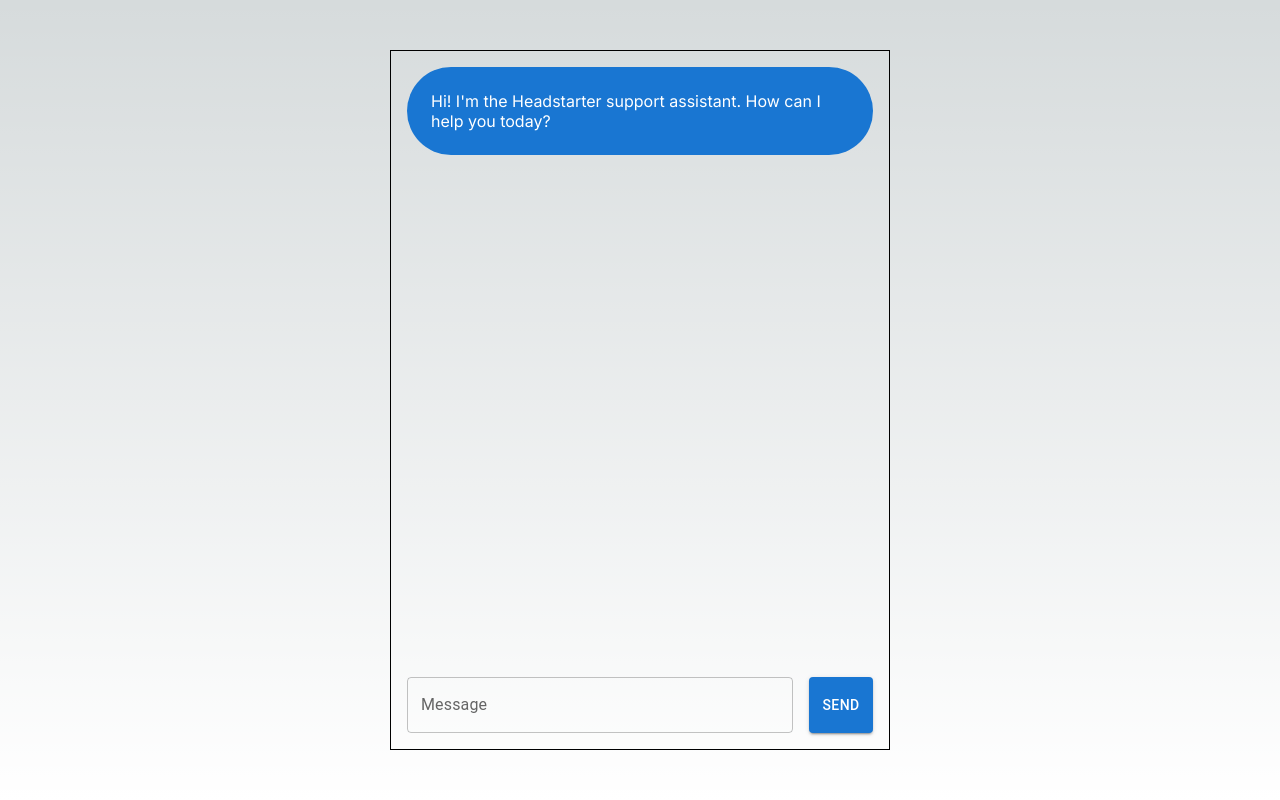
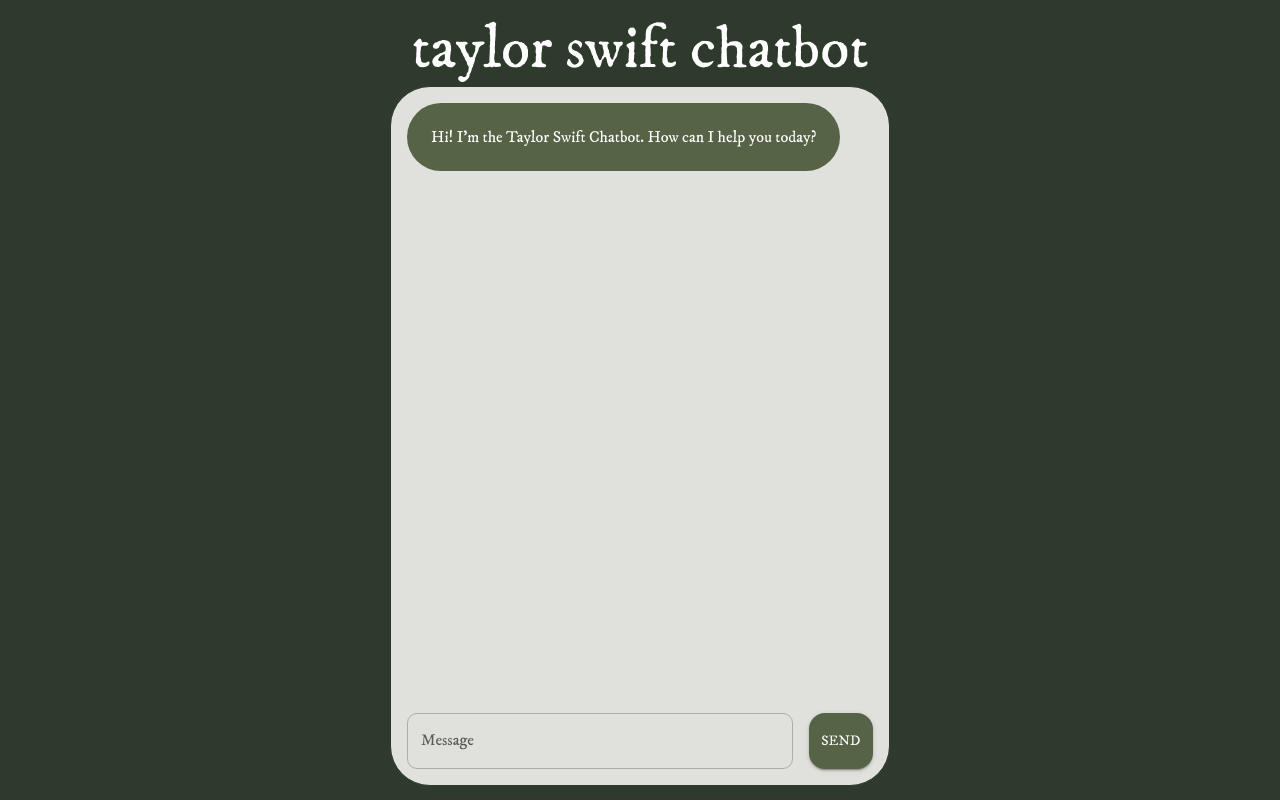
Before and after one commit to saloni-jain-code/AI-Support-Bot, a Next.js app: page / in a window 1280 px wide. Built offline with nearby package versions, Linux system fonts and the light colour scheme.

Commit message:
changed chatbot's prompt and improved UI

```diff
--- a/app/api/chat/route.js
+++ b/app/api/chat/route.js
@@ -4,9 +4,8 @@
 
 
 // System prompt for the AI, providing guidelines on how to respond to users
-const systemPrompt = `Hello! Welcome to Headstarter AI, your go-to platform for software engineering interview preparation.
-I'm here to assist you with any questions or issues you might have.
-How can I help you today? You can ask me about our services, troubleshooting, or any other inquiries you may have.`;
+const systemPrompt = `Hello! Welcome to the Taylor Swift Chatbot, your go-to platform for anything related to Taylor Swift albums and songs.
+I'm here to assist you with any questions you might have. How can I help you today?`;
 
 
 // POST function to handle incoming requests
--- a/app/globals.css
+++ b/app/globals.css
@@ -1,107 +1,7 @@
-:root {
-  --max-width: 1100px;
-  --border-radius: 12px;
-  --font-mono: ui-monospace, Menlo, Monaco, "Cascadia Mono", "Segoe UI Mono",
-    "Roboto Mono", "Oxygen Mono", "Ubuntu Monospace", "Source Code Pro",
-    "Fira Mono", "Droid Sans Mono", "Courier New", monospace;
-
-  --foreground-rgb: 0, 0, 0;
-  --background-start-rgb: 214, 219, 220;
-  --background-end-rgb: 255, 255, 255;
-
-  --primary-glow: conic-gradient(
-    from 180deg at 50% 50%,
-    #16abff33 0deg,
-    #0885ff33 55deg,
-    #54d6ff33 120deg,
-    #0071ff33 160deg,
-    transparent 360deg
-  );
-  --secondary-glow: radial-gradient(
-    rgba(255, 255, 255, 1),
-    rgba(255, 255, 255, 0)
-  );
-
-  --tile-start-rgb: 239, 245, 249;
-  --tile-end-rgb: 228, 232, 233;
-  --tile-border: conic-gradient(
-    #00000080,
-    #00000040,
-    #00000030,
-    #00000020,
-    #00000010,
-    #00000010,
-    #00000080
-  );
-
-  --callout-rgb: 238, 240, 241;
-  --callout-border-rgb: 172, 175, 176;
-  --card-rgb: 180, 185, 188;
-  --card-border-rgb: 131, 134, 135;
-}
-
-@media (prefers-color-scheme: dark) {
-  :root {
-    --foreground-rgb: 255, 255, 255;
-    --background-start-rgb: 0, 0, 0;
-    --background-end-rgb: 0, 0, 0;
-
-    --primary-glow: radial-gradient(rgba(1, 65, 255, 0.4), rgba(1, 65, 255, 0));
-    --secondary-glow: linear-gradient(
-      to bottom right,
-      rgba(1, 65, 255, 0),
-      rgba(1, 65, 255, 0),
-      rgba(1, 65, 255, 0.3)
-    );
-
-    --tile-start-rgb: 2, 13, 46;
-    --tile-end-rgb: 2, 5, 19;
-    --tile-border: conic-gradient(
-      #ffffff80,
-      #ffffff40,
-      #ffffff30,
-      #ffffff20,
-      #ffffff10,
-      #ffffff10,
-      #ffffff80
-    );
-
-    --callout-rgb: 20, 20, 20;
-    --callout-border-rgb: 108, 108, 108;
-    --card-rgb: 100, 100, 100;
-    --card-border-rgb: 200, 200, 200;
-  }
-}
+@import url('https://fonts.googleapis.com/css2?family=IM+Fell+DW+Pica:ital@0;1&display=swap');
 
 * {
   box-sizing: border-box;
   padding: 0;
   margin: 0;
 }
-
-html,
-body {
-  max-width: 100vw;
-  overflow-x: hidden;
-}
-
-body {
-  color: rgb(var(--foreground-rgb));
-  background: linear-gradient(
-      to bottom,
-      transparent,
-      rgb(var(--background-end-rgb))
-    )
-    rgb(var(--background-start-rgb));
-}
-
-a {
-  color: inherit;
-  text-decoration: none;
-}
-
-@media (prefers-color-scheme: dark) {
-  html {
-    color-scheme: dark;
-  }
-}
--- a/app/layout.js
+++ b/app/layout.js
@@ -4,7 +4,7 @@
 const inter = Inter({ subsets: ["latin"] });
 
 export const metadata = {
-  title: "Create Next App",
+  title: "Taylor Swift Chatbot",
   description: "Generated by create next app",
 };
 
--- a/app/page.js
+++ b/app/page.js
@@ -1,13 +1,46 @@
 'use client'
 
-import { Box, Button, Stack, TextField } from '@mui/material'
+import { Box, Button, Stack, TextField, Typography, createTheme, ThemeProvider } from '@mui/material'
 import { useState, useRef, useEffect } from 'react'
+import {teal} from '@mui/material/colors';
+
+
+const theme = createTheme({
+  palette: {
+    primary: {
+      main: '#576347',
+      dark: '#2E3B2C',
+      light: '#E0E0DD',
+    },
+    secondary: {
+      main: '#93A9A7',
+      dark: '#A3B7B6',
+      light: '#dd6caa',
+    },
+  },
+  typography: {
+    fontFamily: [
+      'IM Fell DW Pica',
+    ].join(','),
+  },
+});
+// 'IM Fell DW Pica',
+//       '-apple-system',
+//       'BlinkMacSystemFont',
+//       '"Segoe UI"',
+//       'Roboto',
+//       '"Helvetica Neue"',
+//       'Arial',
+//       'sans-serif',
+//       '"Apple Color Emoji"',
+//       '"Segoe UI Emoji"',
+//       '"Segoe UI Symbol"'
 
 export default function Home() {
   const [messages, setMessages] = useState([
     {
       role: 'assistant',
-      content: "Hi! I'm the Headstarter support assistant. How can I help you today?",
+      content: "Hi! I'm the Taylor Swift Chatbot. How can I help you today?",
     },
   ])
   const [message, setMessage] = useState('')
@@ -80,6 +113,7 @@
   }, [messages])
 
   return (
+    <ThemeProvider theme={theme}>
     <Box
       width="100vw"
       height="100vh"
@@ -87,13 +121,18 @@
       flexDirection="column"
       justifyContent="center"
       alignItems="center"
+      bgcolor={theme.palette.primary.dark}
     >
+      <Typography variant="h2" fontWeight={400} color='white'>taylor swift chatbot</Typography>
       <Stack
         direction={'column'}
         width="500px"
         height="700px"
-        border="1px solid black"
+        border="1px solid"
+        borderColor={theme.palette.primary.dark}
+        bgcolor={theme.palette.primary.light}
         p={2}
+        borderRadius={10}
         spacing={3}
       >
         <Stack
@@ -117,9 +156,10 @@
                     ? 'primary.main'
                     : 'secondary.main'
                 }
-                color="white"
+                color='white'
                 borderRadius={16}
                 p={3}
+                fontFamily={theme.typography.fontFamily}
               >
                 {message.content}
               </Box>
@@ -135,12 +175,19 @@
             onChange={(e) => setMessage(e.target.value)}
             onKeyPress={handleKeyPress}
             disabled={isLoading}
+            multiline
+            InputProps={{
+              style: {
+                borderRadius: "10px",
+              }
+            }}
           />
-          <Button variant="contained" onClick={sendMessage} disabled={isLoading}>
+          <Button variant="contained" onClick={sendMessage} disabled={isLoading} sx={{borderRadius: 4}}>
           {isLoading ? 'Sending...' : 'Send'}
           </Button>
         </Stack>
       </Stack>
     </Box>
+    </ThemeProvider>
   )
 }
```
